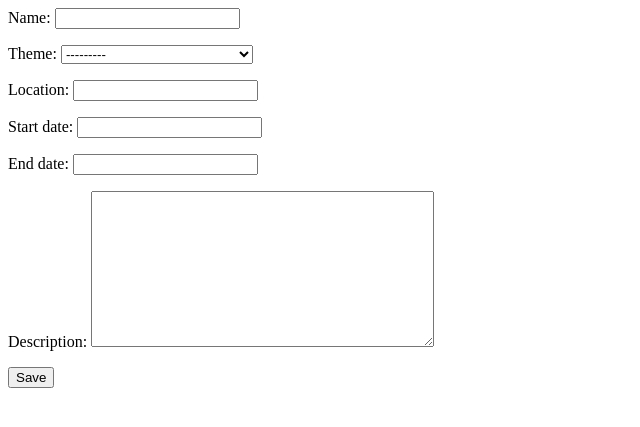
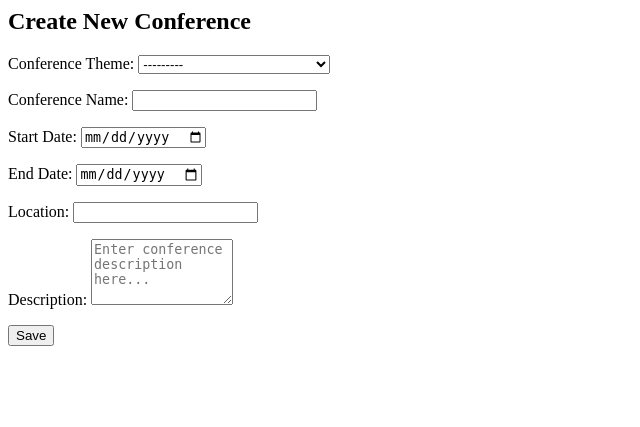
Before and after one commit to LindaOuer/PFW_2526_3IA1, a Django app: page /conference/create/ in a window 1280 px wide. Shown: the top 427 px of the page, without its empty margins (0-640 px from the left). Run offline with Django 5.2, Linux system fonts and the light colour scheme.

Commit message:
Feat: examples Views class based

```diff
--- /dev/null
+++ b/ConferenceApp/forms.py
@@ -0,0 +1,20 @@
+from django import forms
+from .models import Conference
+
+class ConferenceForm(forms.ModelForm):
+    class Meta:
+        model = Conference
+        fields = ['theme',  'name', 'start_date', 'end_date', 'location', 'description']
+        labels = {
+            'name': 'Conference Name',
+            'theme': 'Conference Theme',
+            'start_date': 'Start Date',
+            'end_date': 'End Date',
+            'location': 'Location',
+            'description': 'Description',
+        }
+        widgets = {
+            'start_date': forms.DateInput(attrs={'type': 'date', 'class':'form-control'}),
+            'end_date': forms.DateInput(attrs={'type': 'date'}),
+            'description': forms.Textarea(attrs={'rows':4, 'cols':15, 'placeholder': 'Enter conference description here...'}),
+        }
--- a/ConferenceApp/urls.py
+++ b/ConferenceApp/urls.py
@@ -9,4 +9,5 @@ urlpatterns = [
     path('listLV/', ConferenceListView.as_view(), name='conference_listLV'),
     path('details/<int:pk>/', ConferenceDetailView.as_view(), name='conference_details'),
     path('create/', ConferenceCreateView.as_view(), name='conference_create'),
+    path('update/<int:pk>/', ConferenceUpdateView.as_view(), name='conference_update'),
 ]
--- a/ConferenceApp/views.py
+++ b/ConferenceApp/views.py
@@ -1,7 +1,10 @@
 from django.shortcuts import render
 from django.http import HttpResponse
 from .models import Conference
-from django.views.generic import ListView, DetailView, CreateView
+from django.views.generic import ListView, DetailView, CreateView, UpdateView
+from django.urls import reverse_lazy
+
+from .forms import ConferenceForm
 
 # Create your views here.
 def home(request):
@@ -29,7 +32,13 @@ class ConferenceListView(ListView):
 class ConferenceDetailView(DetailView):
     model = Conference
 
-
 class ConferenceCreateView(CreateView):
     model = Conference
+    # fields ="__all__"
+    form_class = ConferenceForm
+    success_url = reverse_lazy('conference_listLV')
+
+class ConferenceUpdateView(UpdateView):
+    model = Conference
     fields ="__all__"
+    success_url = reverse_lazy('conference_listLV')
--- a/templates/ConferenceApp/conference_form.html
+++ b/templates/ConferenceApp/conference_form.html
@@ -1,3 +1,10 @@
+
+{% if object %}
+    <h2> Edit Conference: {{ object.name }} </h2>
+{% else %}
+    <h2> Create New Conference </h2>
+{% endif %}
+
 <form method="post">
     {% csrf_token %}
     {{ form.as_p }}
```
Also changed, not shown: db.sqlite3.
